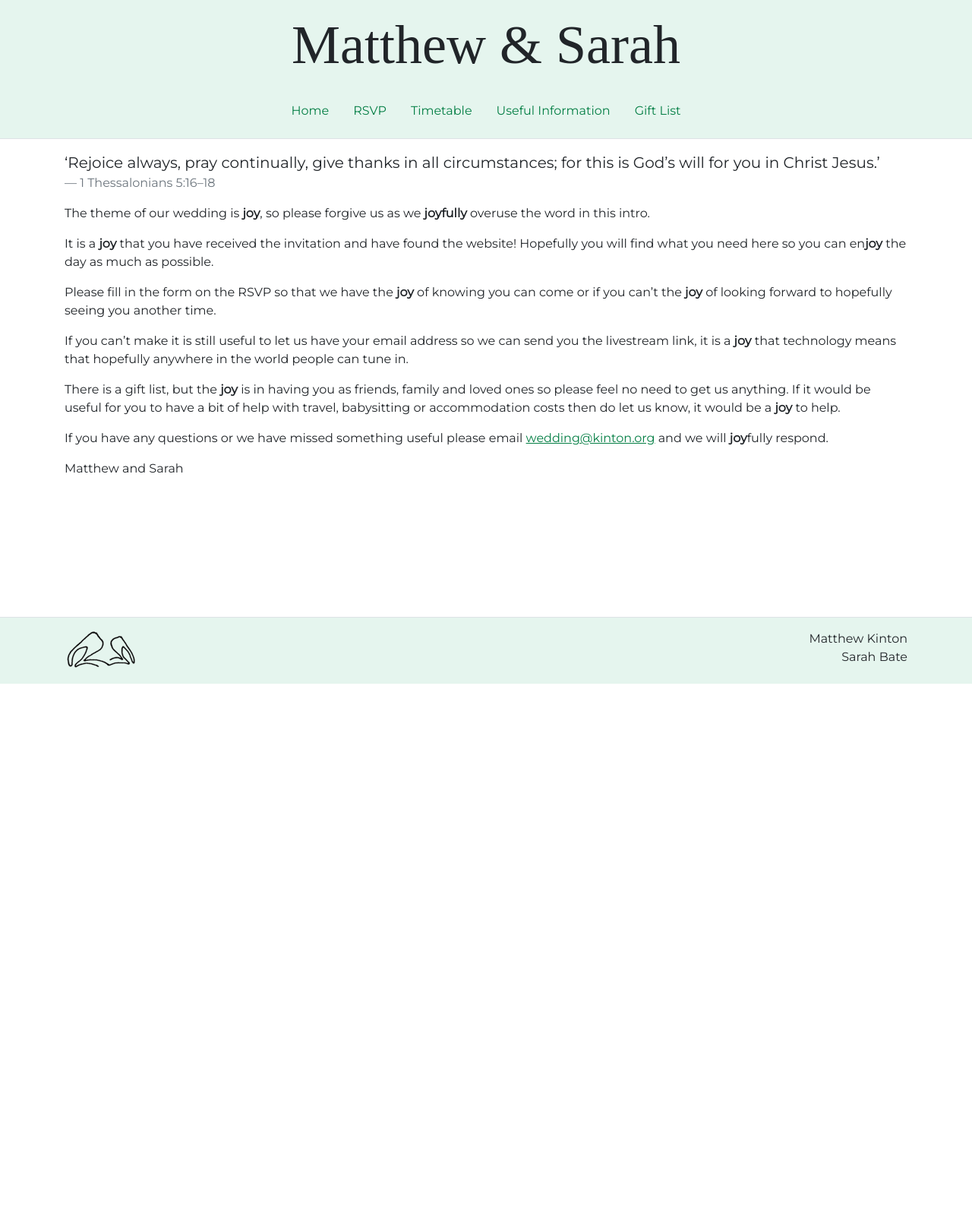
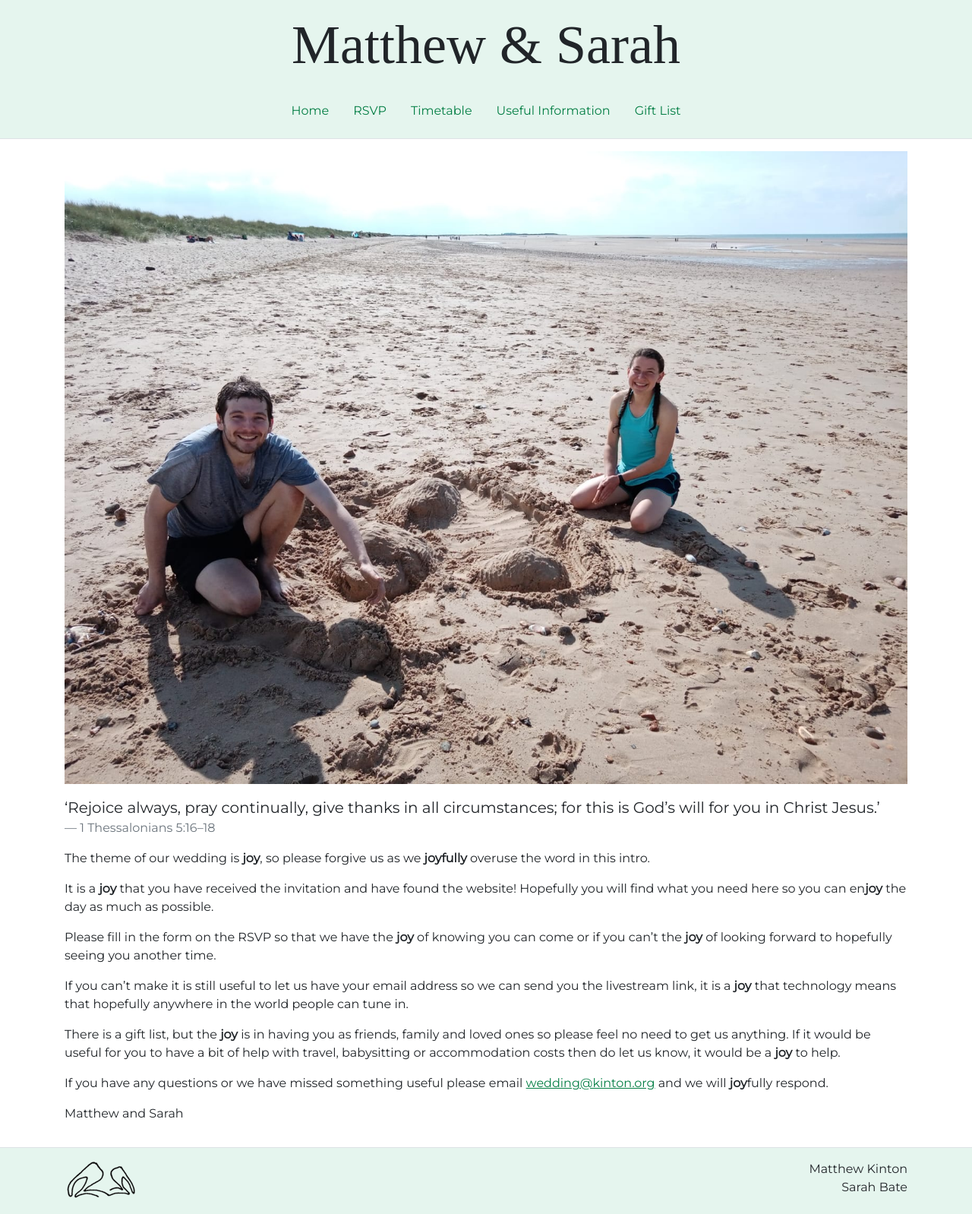
Before and after one commit to djcarter85/carterwedding, a Jekyll site: the page built from index.html, in a window 1280 px wide. Shown: the whole page at 76% size. Built offline with Jekyll 4.4.1, drawn with Linux system fonts in a browser that asks for light colours; some web fonts are replaced; before the commit the page ends 900 px from its top, so only the background shows below that.

Commit message:
Add image to home page

```diff
--- a/index.html
+++ b/index.html
@@ -1,6 +1,8 @@
 ---
 layout: default
 ---
+<img src="{{ site.baseurl }}/images/matthew-and-sarah.jpeg" class="img-fluid mb-3">
+
 <blockquote class="blockquote">
   <p class="mb-0">‘Rejoice always, pray continually, give thanks in all circumstances; for this is God’s will for you in
     Christ Jesus.’</p>
```
Also changed, not shown: images/matthew-and-sarah.jpeg (added).
